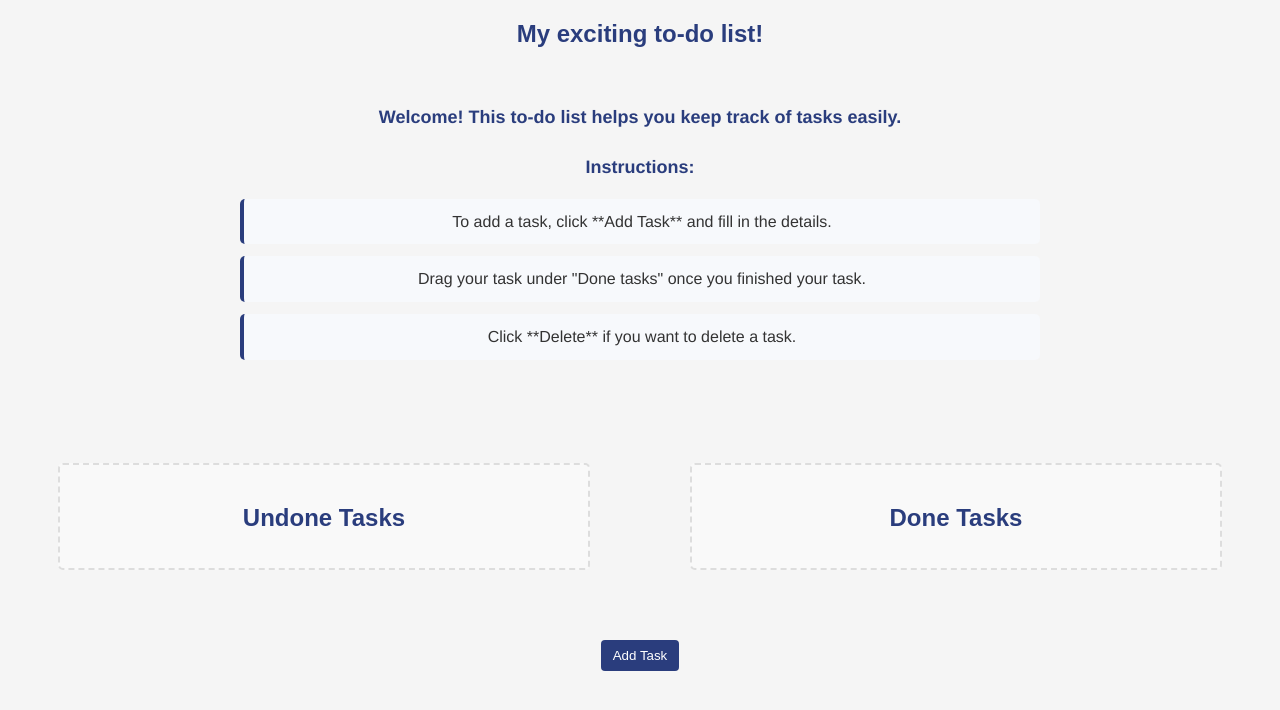
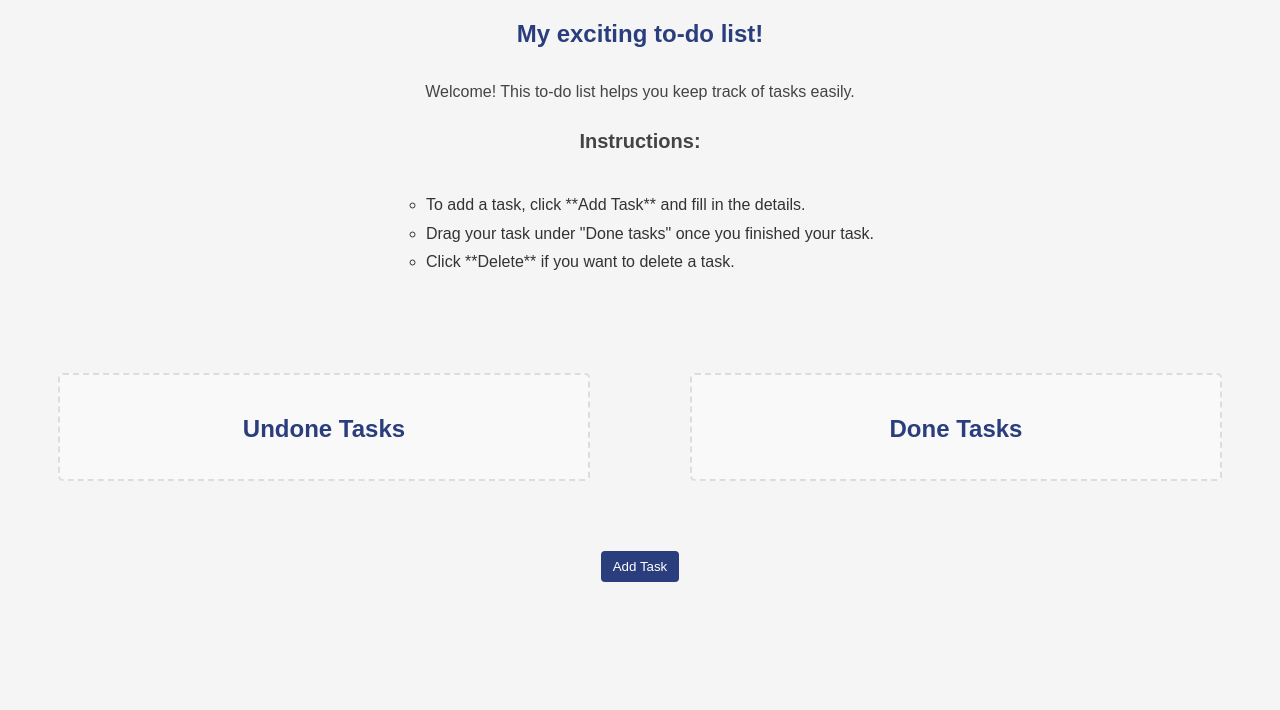
Before and after one commit to hadarofri/to-do-list, a plain HTML site: page index.html in a window 1280 px wide. Drawn offline with Linux system fonts and the light colour scheme.

Commit message:
Update style.css

```diff
--- a/style.css
+++ b/style.css
@@ -10,45 +10,30 @@ body {
     color: #2a3d7d;
     margin-top: 20px;
     font-weight: bold;
+    text-align: center;
+}
+
+strong {
+    font-size: 20px;
 }
 
 .description {
-    font-size: 18px;
-    color: #333;
+    font-size: 16px;
+    color: #444;
     line-height: 1.8;
-    max-width: 800px;
+    max-width: 600px;
     margin: 30px auto;
-    padding: 5px 15px;
+    padding: 0 20px;
     text-align: center;
-    font-family: "Helvetica", sans-serif;
-}
-
-.description p {
-    font-weight: 600;
-    color: #2a3d7d;
-    margin-bottom: 15px;
 }
 
 .description ul {
-    padding-left: 0;
-    margin-top: 15px;
-    list-style: none;
+    padding-left: 20px;
+    list-style-type: circle;
     color: #333;
     text-align: left;
+    display: inline-block;
 }
-
-.description li {
-    display: flex;
-    align-items: center;
-    justify-content: center;
-    font-size: 16px;
-    margin: 12px 0;
-    padding: 10px 15px;
-    line-height: 1.6;
-    background-color: #f7f9fc;
-    border-left: 4px solid #2a3d7d;
-    border-radius: 5px;
-    }
 
 li h3 {
     font-size: 25px;
```
